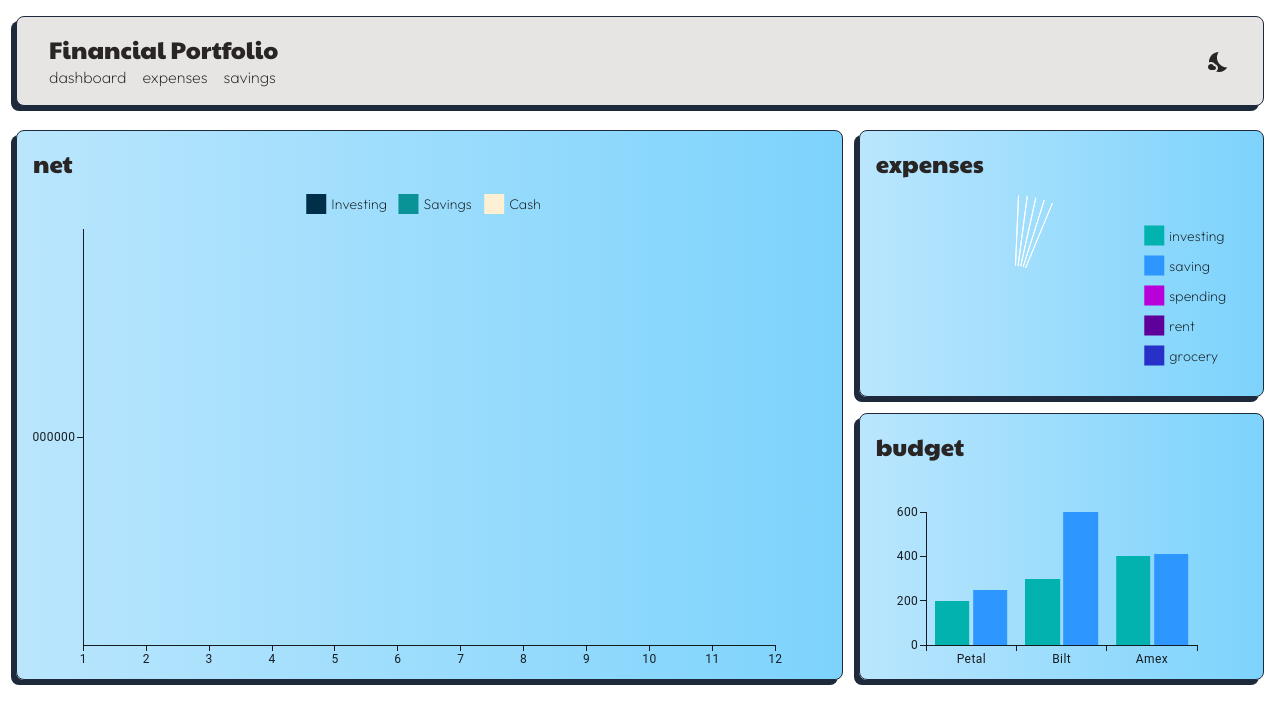
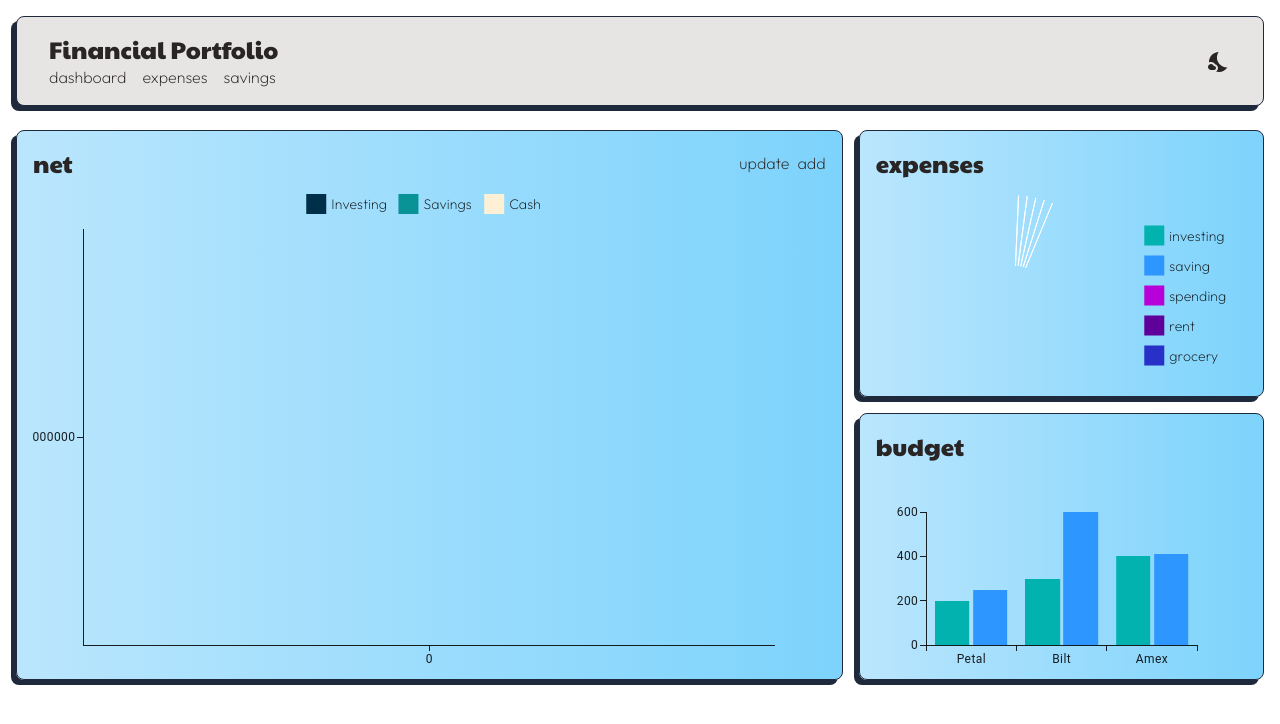
Before and after one commit to dannygrimmig/feed-app, a React (Create React App) app: page /dashboard in a window 1280 px wide. Shown: the top 724 px of the page. Built offline with nearby package versions, Linux system fonts and the light colour scheme.

Commit message:
add rows

```diff
--- a/src/data/net.js
+++ b/src/data/net.js
@@ -1,52 +1,55 @@
 export const emptyLineChartData = [
   {
-    id: 1,
-    month: "January",
+    id: 0,
   },
-  {
-    id: 2,
-    month: "February",
-  },
-  {
-    id: 3,
-    month: "March",
-  },
-  {
-    id: 4,
-    month: "April",
-  },
-  {
-    id: 5,
-    month: "May",
-  },
-  {
-    id: 6,
-    month: "June",
-  },
-  {
-    id: 7,
-    month: "July",
-  },
-  {
-    id: 8,
-    month: "August",
-  },
-  {
-    id: 9,
-    month: "September",
-  },
-  {
-    id: 10,
-    month: "October",
-  },
-  {
-    id: 11,
-    month: "November",
-  },
-  {
-    id: 12,
-    month: "December",
-  },
+  // {
+  //   id: 1,
+  //   month: "January",
+  // },
+  // {
+  //   id: 2,
+  //   month: "February",
+  // },
+  // {
+  //   id: 3,
+  //   month: "March",
+  // },
+  // {
+  //   id: 4,
+  //   month: "April",
+  // },
+  // {
+  //   id: 5,
+  //   month: "May",
+  // },
+  // {
+  //   id: 6,
+  //   month: "June",
+  // },
+  // {
+  //   id: 7,
+  //   month: "July",
+  // },
+  // {
+  //   id: 8,
+  //   month: "August",
+  // },
+  // {
+  //   id: 9,
+  //   month: "September",
+  // },
+  // {
+  //   id: 10,
+  //   month: "October",
+  // },
+  // {
+  //   id: 11,
+  //   month: "November",
+  // },
+  // {
+  //   id: 12,
+  //   month: "December",
+  // },
 ];
 
 export const lineColumns = [
@@ -54,7 +57,8 @@ export const lineColumns = [
     field: "month",
     headerClassName: "font-header",
     headerName: "Month",
-    editable: false,
+    type: "string",
+    editable: true,
   },
   {
     field: "checking",
--- a/src/pages/Dashboard/Dashboard.js
+++ b/src/pages/Dashboard/Dashboard.js
@@ -23,12 +23,23 @@ export function Dashboard() {
     <>
       <div className="grid grid-rows-3 md:grid-cols-3 md:grid-rows-2 h-[1000px] md:h-[550px] gap-4">
         <div className={`md:col-span-2 md:row-span-2 ${boxStyles}`}>
-          <h1
-            onClick={() => setPopulatingLineData(!populatingLineData)}
-            className="text-2xl font-header cursor-pointer w-max"
-          >
-            net
-          </h1>
+          <div className="flex justify-between">
+            <h1 className="text-2xl font-header w-max">net</h1>
+            <div className="flex space-x-2">
+              <button
+                onClick={() => setPopulatingLineData(!populatingLineData)}
+              >
+                update
+              </button>
+              <button
+                onClick={() =>
+                  setNetData((netData) => [...netData, { id: netData.length }])
+                }
+              >
+                add
+              </button>
+            </div>
+          </div>
 
           {populatingLineData ? (
             <div style={{ height: "90%" }}>
@@ -60,7 +71,7 @@ export function Dashboard() {
               xAxis={[
                 {
                   dataKey: "id",
-                  valueFormatter: (v) => v.toString(),
+                  valueFormatter: (date) => date.toString(),
                 },
               ]}
               series={Object.keys(keyToLabel).map((key) => ({
```
